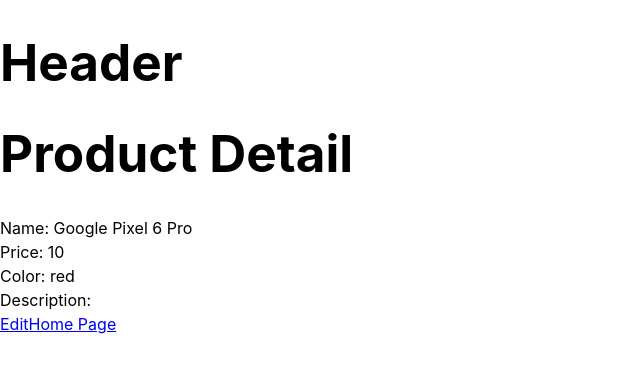
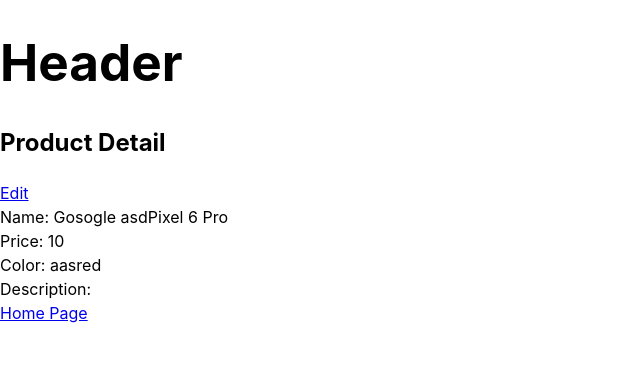
Before and after one commit to pedroduke/products-app, a React (Vite) app: page /products/1 in a window 1280 px wide. Shown: the top 372 px of the page, without its empty margins (0-640 px from the left). Built offline with nearby package versions, Linux system fonts and the light colour scheme; data requests are answered from the project's data file.

Commit message:
add redux toolkit

```diff
--- a/package.json
+++ b/package.json
@@ -11,9 +11,11 @@
     "start:dev": "concurrently --kill-others \"npm run dev\" \"npm run server\""
   },
   "dependencies": {
+    "@reduxjs/toolkit": "^1.9.3",
     "json-server": "^0.17.2",
     "react": "^18.2.0",
     "react-dom": "^18.2.0",
+    "react-redux": "^8.0.5",
     "react-router-dom": "^6.8.2"
   },
   "devDependencies": {
--- a/src/ProductsApp.tsx
+++ b/src/ProductsApp.tsx
@@ -6,46 +6,33 @@
 
 import Product from './interfaces/Product';
 
-import useStorageOrFetch from './hooks/useStorageOrFetch';
+import { useGetProductsQuery, useUpdateProductMutation } from './app/api';
 
 const ProductsApp = () => {
-  const [productList, setProductList, isLoading, error] = useStorageOrFetch<Product[]>(
-    'http://localhost:5000/products',
-    'productList'
-  );
+  const { data, isLoading, isError, refetch } = useGetProductsQuery();
+
+  const [updateProduct] = useUpdateProductMutation();
 
   if (isLoading) {
-    return <h4>Loading...</h4>;
+    return <h4>Loading Products...</h4>;
   }
 
-  if (!!error) {
-    return <h4>{error}</h4>;
+  if (isError || !data) {
+    return <h4>Something went wrong</h4>;
   }
 
-  const updateProduct = (productDetails: Product) => {
-    if (productList) {
-      const updateProductList: Product[] = productList.map((product) => {
-        if (product.id !== productDetails.id) {
-          return product;
-        }
-        return productDetails;
-      });
-      setProductList(updateProductList);
-    }
+  const handleUpdate = (productDetails: Product) => {
+    updateProduct({ data: productDetails });
   };
 
   return (
     <>
       <Routes>
-        <Route path='/' element={<ProductsPage productList={productList!} />} />
-        <Route
-          path='products/:id'
-          index
-          element={<ProductDetailPage productList={productList!} />}
-        />
+        <Route path='/' element={<ProductsPage productList={data} />} />
+        <Route path='products/:id' index element={<ProductDetailPage />} />
         <Route
           path='products/edit/:id'
-          element={<EditProduct productList={productList!} updateProduct={updateProduct} />}
+          element={<EditProduct productList={data} handleUpdate={handleUpdate} refetch={refetch} />}
         />
       </Routes>
     </>
--- a/src/api/db.json
+++ b/src/api/db.json
@@ -2,9 +2,9 @@
   "products": [
     {
       "id": "1",
-      "name": "Google Pixel 6 Pro",
+      "name": "Gosogle asdPixel 6 Pro",
       "price": 10,
-      "color": "red",
+      "color": "aasred",
       "description": ""
     },
     {
--- /dev/null
+++ b/src/app/api.ts
@@ -0,0 +1,27 @@
+import { createApi, fetchBaseQuery } from '@reduxjs/toolkit/query/react';
+
+import Product from '../interfaces/Product';
+
+export const api = createApi({
+  reducerPath: 'api',
+  baseQuery: fetchBaseQuery({
+    baseUrl: 'http://localhost:5000/',
+  }),
+  endpoints: (builder) => ({
+    getProducts: builder.query<Product[], void>({
+      query: () => 'products',
+    }),
+    getProductById: builder.query<Product, string>({
+      query: (productId: string) => `products/${productId}`,
+    }),
+    updateProduct: builder.mutation<Product, { data: Product }>({
+      query: ({ data }) => ({
+        url: `products/${data.id}`,
+        method: 'PUT',
+        body: data,
+      }),
+    }),
+  }),
+});
+
+export const { useGetProductsQuery, useGetProductByIdQuery, useUpdateProductMutation } = api;
--- /dev/null
+++ b/src/app/store.ts
@@ -0,0 +1,13 @@
+import { configureStore } from '@reduxjs/toolkit';
+
+import { api } from './api';
+import { setupListeners } from '@reduxjs/toolkit/query';
+
+export const store = configureStore({
+  reducer: {
+    [api.reducerPath]: api.reducer,
+  },
+  middleware: (getDefaultMiddleware) => getDefaultMiddleware().concat(api.middleware),
+});
+
+setupListeners(store.dispatch);
--- a/src/components/EditProduct.tsx
+++ b/src/components/EditProduct.tsx
@@ -5,10 +5,11 @@
 
 type ProductTypes = {
   productList: Product[];
-  updateProduct: (productDetails: Product) => void;
+  handleUpdate: (productDetails: Product) => void;
+  refetch: () => void;
 };
 
-const EditProduct = ({ productList, updateProduct }: ProductTypes) => {
+const EditProduct = ({ productList, handleUpdate, refetch }: ProductTypes) => {
   const navigate = useNavigate();
   const { id } = useParams();
   const product = productList.find((product) => product.id === id);
@@ -28,13 +29,14 @@
 
   const handleSubmit = (e: React.FormEvent<HTMLFormElement>) => {
     e.preventDefault();
-    updateProduct(productDetails);
+    handleUpdate(productDetails);
     navigate(`/products/${product!.id}`);
+    refetch();
   };
 
   return (
     <div>
-      <h1>Product Detail</h1>
+      <h2>Edit Product Detail</h2>
       <form onSubmit={handleSubmit}>
         <div>
           <label htmlFor='name'>Name:</label>
--- a/src/hooks/useStorageOrFetch.tsx
+++ /dev/null
@@ -1,55 +0,0 @@
-import { Dispatch, SetStateAction, useEffect, useState } from 'react';
-
-type ErrorMessage = Error | unknown | null;
-
-function useStorageOrFetch<T>(
-  url: string,
-  storageKey: string
-): [
-  data: T | null,
-  setData: Dispatch<SetStateAction<T | null>>,
-  isLoading: boolean,
-  error: ErrorMessage
-] {
-  const [data, setData] = useState<T | null>(null);
-  const [isLoading, setIsLoading] = useState<boolean>(true);
-  const [error, setError] = useState<ErrorMessage>(null);
-
-  useEffect(() => {
-    const localStorageData = localStorage.getItem(storageKey);
-
-    if (localStorageData) {
-      const parsedData: T = JSON.parse(localStorageData);
-      setData(parsedData);
-      setIsLoading(false);
-    } else {
-      fetchFromApi();
-    }
-  }, []);
-
-  useEffect(() => {
-    if (Array.isArray(data) && data.length > 0) {
-      localStorage.setItem(storageKey, JSON.stringify(data));
-    }
-  }, [data]);
-
-  const fetchFromApi = async () => {
-    try {
-      const response = await fetch(url);
-
-      if (!response.ok) {
-        throw new Error('Failed to fetch');
-      }
-
-      const data = await response.json();
-      setData(data);
-    } catch (error) {
-      setError('Ooops there was a problem getting data, please try again later');
-    }
-    setIsLoading(false);
-  };
-
-  return [data, setData, isLoading, error];
-}
-
-export default useStorageOrFetch;
--- a/src/main.tsx
+++ b/src/main.tsx
@@ -4,10 +4,15 @@
 import App from './App';
 import './index.css';
 
+import { store } from './app/store';
+import { Provider } from 'react-redux';
+
 ReactDOM.createRoot(document.getElementById('root') as HTMLElement).render(
   <React.StrictMode>
-    <BrowserRouter>
-      <App />
-    </BrowserRouter>
+    <Provider store={store}>
+      <BrowserRouter>
+        <App />
+      </BrowserRouter>
+    </Provider>
   </React.StrictMode>
 );
--- a/src/pages/ProductDetailsPage.tsx
+++ b/src/pages/ProductDetailsPage.tsx
@@ -1,24 +1,32 @@
 import { Link, useParams } from 'react-router-dom';
+import { useGetProductByIdQuery } from '../app/api';
 
-import Product from '../interfaces/Product';
+const ProductDetailPage = () => {
+  const { id } = useParams();
 
-type ProductTypes = {
-  productList: Product[];
-};
+  const { data, isLoading, isError, refetch } = useGetProductByIdQuery(id!, {
+    refetchOnMountOrArgChange: true,
+  });
 
-const ProductDetailPage = ({ productList }: ProductTypes) => {
-  const { id } = useParams();
-  const product = productList.find((product) => product.id === id);
+  if (isLoading) {
+    return <h2>Loading...</h2>;
+  }
+
+  if (isError || !data) {
+    return <div>Something went wrong</div>;
+  }
 
   return (
     <div>
-      <h1>Product Detail</h1>
-      <div>Name: {product!.name}</div>
-      <div>Price: {product!.price}</div>
-      <div>Color: {product!.color}</div>
-      <div>Description: {product!.description}</div>
-      <Link to={`/products/edit/${product!.id}`}>Edit</Link>
-      <Link to={'/'}>Home Page</Link>
+      <h2>Product Detail</h2>
+      <Link to={`/products/edit/${data.id}`}>Edit</Link>
+      <div>Name: {data.name}</div>
+      <div>Price: {data.price}</div>
+      <div>Color: {data.color}</div>
+      <div>Description: {data.description}</div>
+      <Link to={'/'} onClick={refetch}>
+        Home Page
+      </Link>
     </div>
   );
 };
--- a/src/pages/ProductsPage.tsx
+++ b/src/pages/ProductsPage.tsx
@@ -8,6 +8,7 @@
 const ProductsPage = ({ productList }: ProductTypes) => {
   return (
     <>
+      <h2>Products List</h2>
       {productList.length > 0 ? (
         <ul>
           {productList.map((product) => {
```
Also changed, not shown: 1 other file (tests, documents, lock files or other folders).
